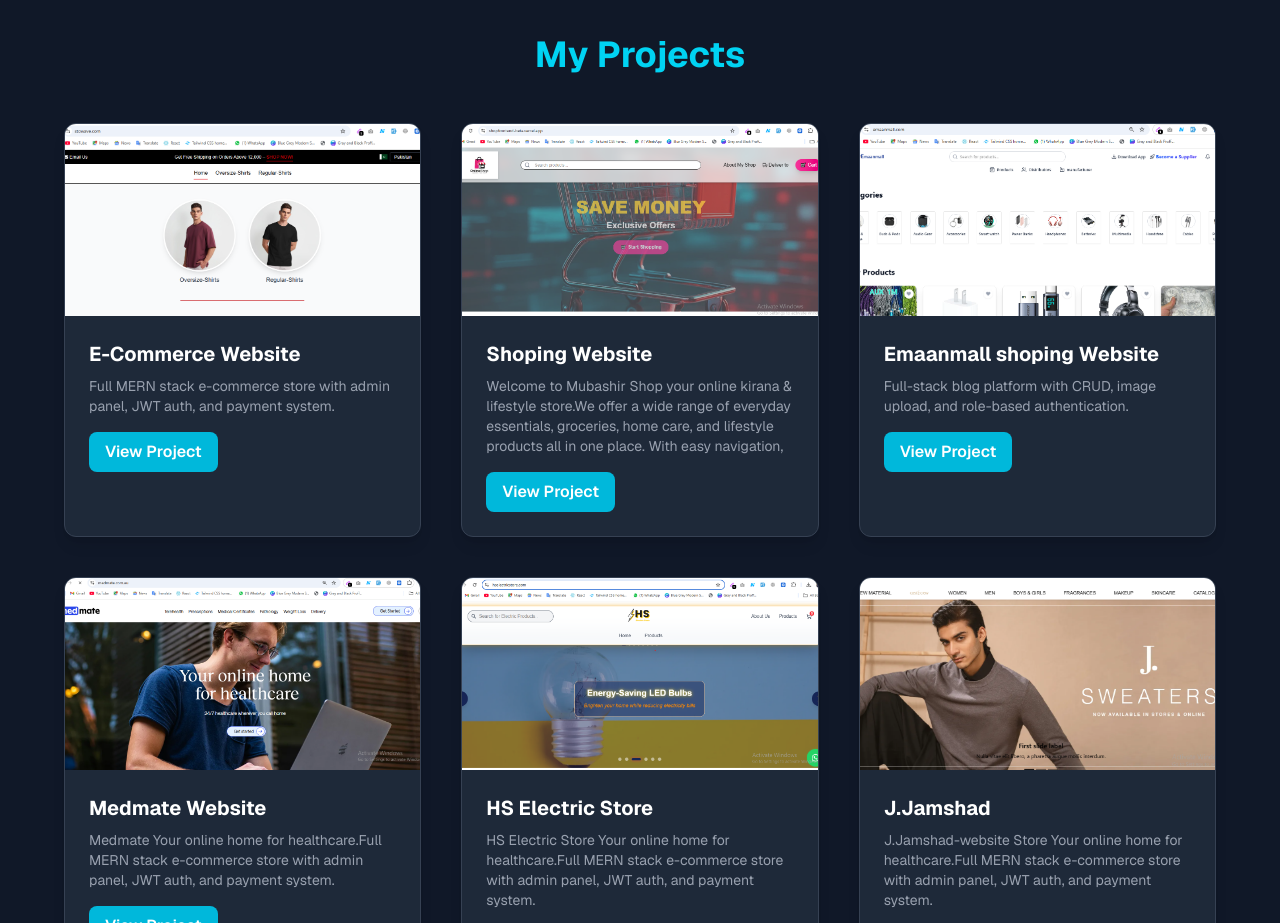
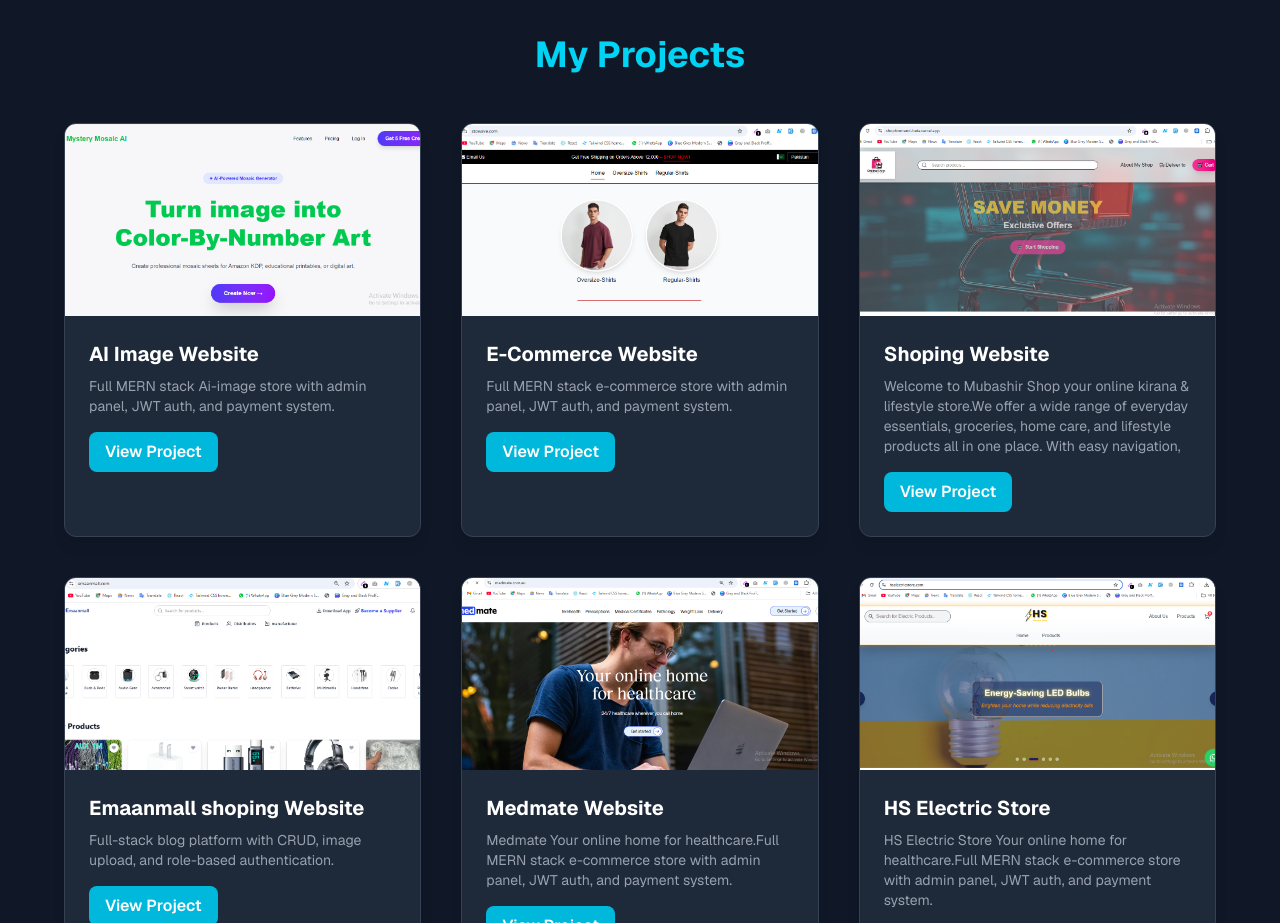
Before and after one commit to mubasharali557/Portfolio, a Next.js app: page / in a window 1280 px wide. Shown: the part 1980-2903 px from the top of the page. Built offline with nearby package versions, Linux system fonts and the light colour scheme.

Commit message:
updated project

```diff
--- a/src/app/page.js
+++ b/src/app/page.js
@@ -414,6 +414,12 @@ export default function Home() {
     {/* Project 1 */}
     {[
       {
+        img: "/image/p9.jpg",
+        title: "AI Image  Website",
+        desc: "Full MERN stack Ai-image  store with admin panel, JWT auth, and payment system.",
+        link: "https://my-st-iy2.vercel.app/"
+      },
+      {
         img: "/image/p1.jpg",
         title: "E-Commerce Website",
         desc: "Full MERN stack e-commerce store with admin panel, JWT auth, and payment system.",
```
Also changed, not shown: public/image/p9.jpg (added).
